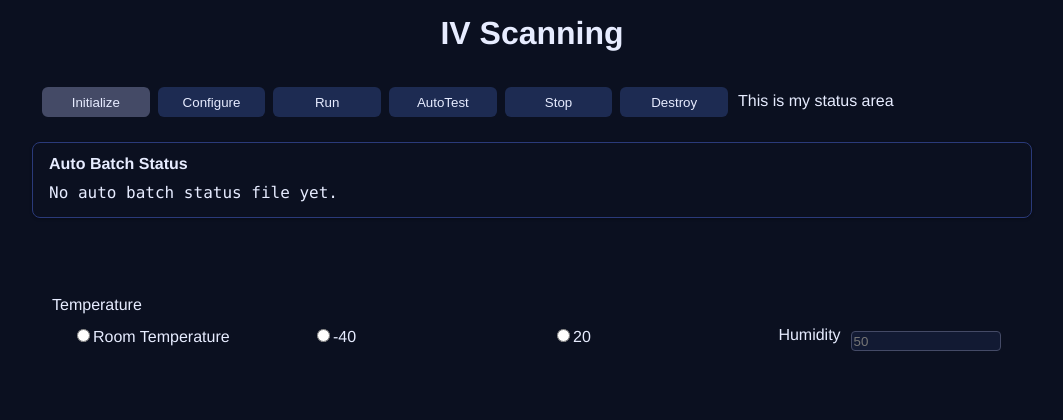
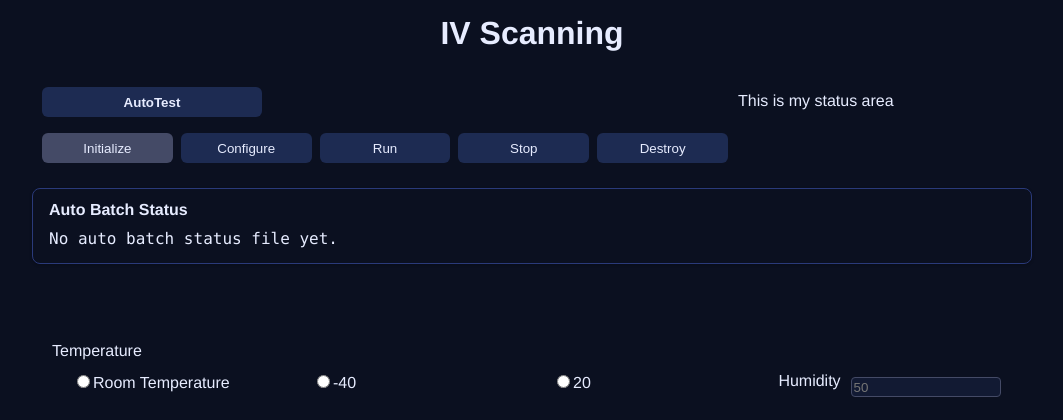
Before and after one commit to dilvv/mmts, a Flask app: template MultiModuleTeststandUI/templates/index_task3.html in a window 1280 px wide. Shown: the top 420 px of the page, without its empty margins (108-1171 px from the left). Run offline with Flask 3, Linux system fonts and the light colour scheme; the template is opened without the code that fills it, so the values that code supplies are empty; parts of the project's set-up code (start-up, migrations or seed data) failed here and were passed over; some libraries are stand-ins or nearby versions.

Commit message:
Separate AutoTest action row

```diff
--- a/MultiModuleTeststandUI/templates/index_task3.html
+++ b/MultiModuleTeststandUI/templates/index_task3.html
@@ -12,12 +12,16 @@
       </div>
       <div id="idewg" class="gjs-row">
         <div id="i1sqf" class="gjs-cell">
+          <div class="autotest-row">
+            <button type="button" id="autoTestBtn" disabled class="ctrlbtn auto-test-btn" onclick="autoTestJob()">AutoTest</button>
+          </div>
+          <div class="manual-action-row">
           <button type="button" id="initBtn"          class="ctrlbtn" onclick="initJob()">Initialize</button>
           <button type="button" id="confBtn" disabled class="ctrlbtn"                    >Configure</button>
           <button type="button" id="execBtn" disabled class="ctrlbtn" onclick="execJob()">Run</button>
-          <button type="button" id="autoTestBtn" disabled class="ctrlbtn" onclick="autoTestJob()">AutoTest</button>
           <button type="button" id="stopBtn" disabled class="ctrlbtn" onclick="stopJob()">Stop</button>
           <button type="button" id="exitBtn" disabled class="ctrlbtn" onclick="exitJob()">Destroy</button>
+          </div>
         </div>
         <div id="i5xn8" class="gjs-cell">
           <div id="statusText">This is my status area
@@ -568,11 +572,7 @@ box-sizing: border-box;
   }
   #i1sqf{
     flex-basis:70%;
-    height:40px;
-    min-height:40px;
-    display:flex;
-    gap:8px;
-    align-items:center;
+    min-height:76px;
   }
   #i5xn8{
     flex-basis:30%;
@@ -580,13 +580,26 @@ box-sizing: border-box;
     min-height:40px;
   }
   #idewg{
-    height:60px;
+    min-height:92px;
+  }
+  .autotest-row,
+  .manual-action-row{
+    display:flex;
+    gap:8px;
+    align-items:center;
+  }
+  .autotest-row{
+    margin-bottom:6px;
   }
   .ctrlbtn{
     flex:1 1 0;
     min-width:0;
     height:30px;
     margin:5px 0;
+  }
+  .auto-test-btn{
+    max-width:220px;
+    font-weight:700;
   }
   .batch-status-panel{
     margin:10px 0 20px 0;
```
